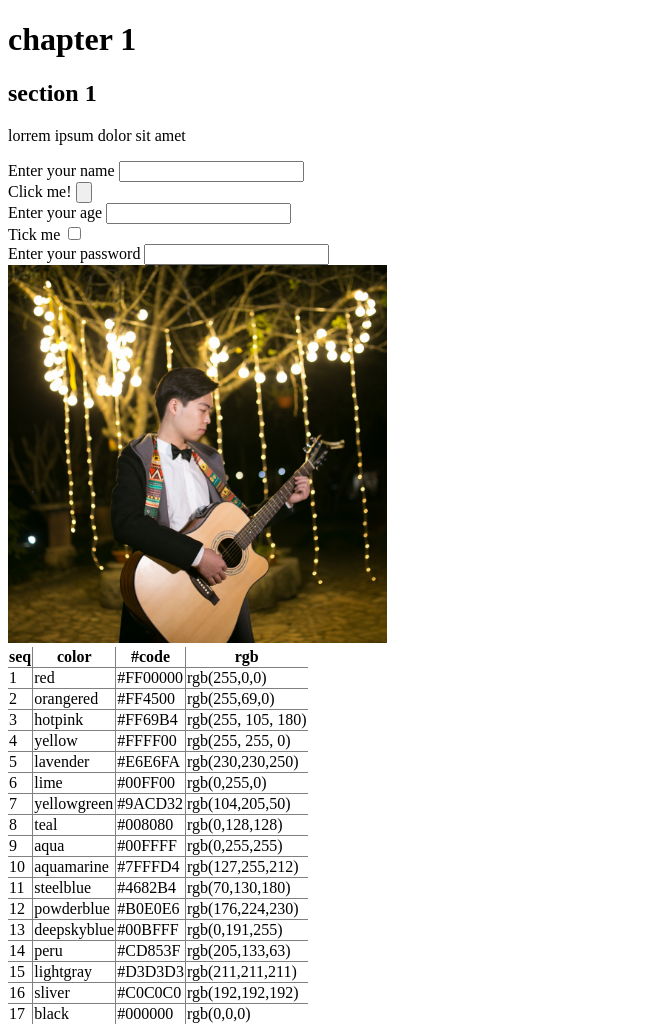
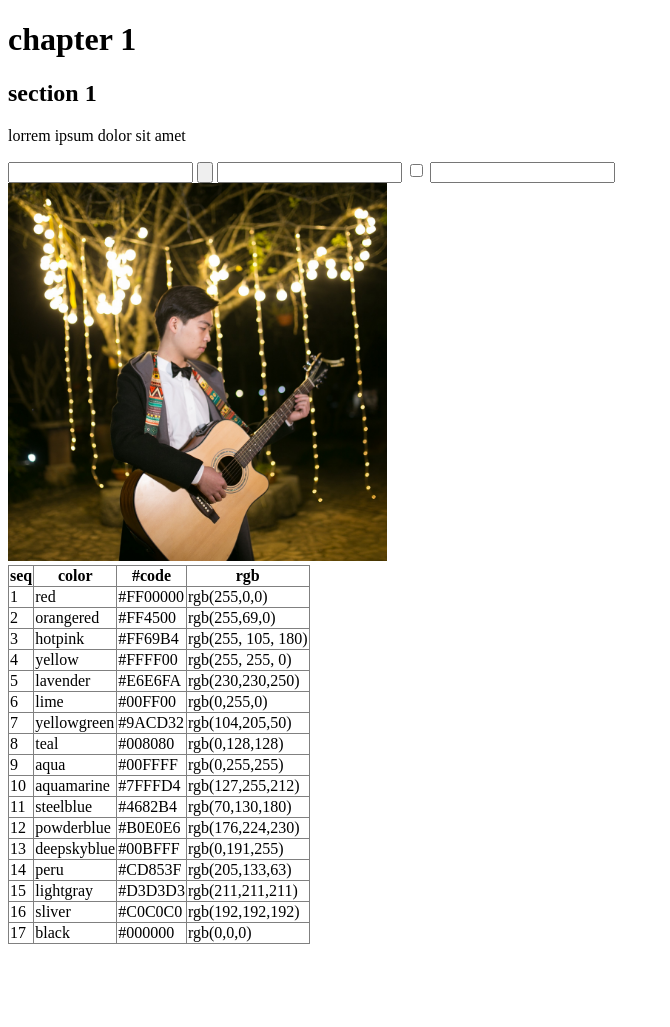
Before and after one commit to damtuanminh/Baitaplaptrinh1, a plain HTML site: page index.html in a window 1280 px wide. Shown: the whole page, without its empty margins (0-670 px from the left). After the commit the page ends 952 px from the top, so only its background shows below. Drawn offline with Linux system fonts and the light colour scheme.

Commit message:
Update index.html

```diff
--- a/index.html
+++ b/index.html
@@ -10,27 +10,17 @@
 		<p>lorrem ipsum dolor sit amet</p>
 	</div>
 	<div class="form">
-		<label for = "text">Enter your name</label>
 		<input type="text" id="text">
-		<br>
-		<label for = "text">Click me!</label>
 		<input type="button" id="button" text>
-		<br>
-		<label for = "text">Enter your age</label>
 		<input type="number" name="number">
-		<br>
-		<label for = "text">Tick me</label>
 		<input type="checkbox" name="checkbox">
-		<br>
-		<label for = "text">Enter your password</label>
 		<input type="password" name="password">
-		<br>
 	</div>
 	<div class="image">
 		<img src="https://raw.githubusercontent.com/damtuanminh/baitaplaptrinh1/master/dtm.jpg" style ="width:30%;height:30%;">
 	</div>
 	<div class="table">
-		<table rules="all"><thead>
+		<table border="1" style="border-collapse: collapse;"><thead>
 			<tr>
 				<th>seq</th>
 				<th>color</th>
```
